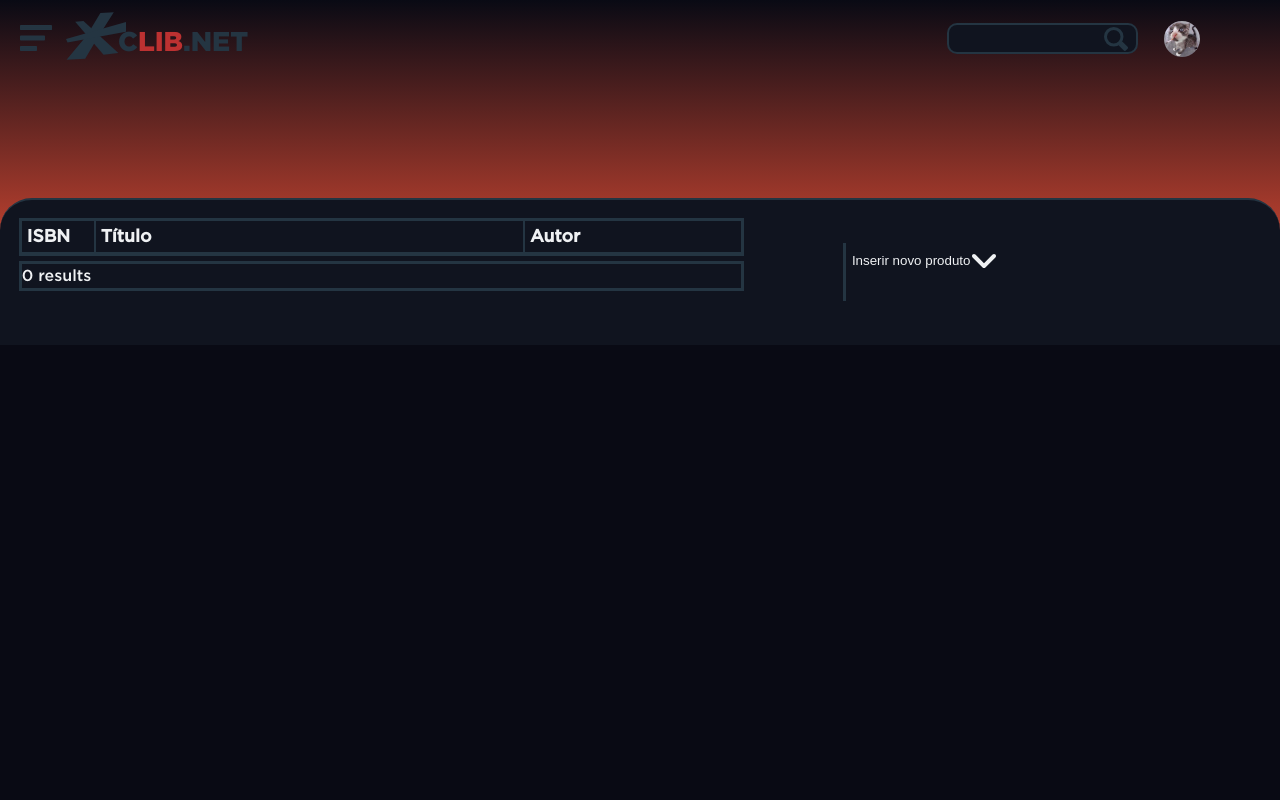
After one commit to gxov/projTcc, a PHP site: page /PHP/2/index.php in a window 1280 px wide. The commit adds this page. Run offline with PHP 8.4, Linux system fonts and the light colour scheme; data that the repository does not hold is empty.

Commit message:
FIX ultimo commit
pasta errada

```diff
--- a/Web/CSS/style.css
+++ b/Web/CSS/style.css
@@ -136,3 +136,65 @@ body {
 }
 
 /* Tags END */
+
+
+.containerComplement{
+    display: flex;
+    margin-bottom: 5px;
+    border-bottom: 2px solid #243542;
+    font-weight: 700;
+    border: 3px solid var(--bgTerciaria);
+}
+
+.livroRow{
+    display: grid;
+    width: 100%;
+    grid-template-columns: 10% 60% 20%;
+    background-color: var(--bgSecundaria);
+    font-size: 1.1rem;
+    border-bottom: 1px solid var(--bgTerciaria);
+}
+
+.livroRow:hover{
+    background-color: var(--bgHover);
+    transition: 0.2s;
+}
+
+.livrosSection{
+    border: 3px solid var(--bgTerciaria);
+}
+
+.livroCodMin{
+    padding: 2px 5px;
+}
+
+.livroAutorMin{
+    padding: 2px 5px;
+}
+
+.livroTituloMin{
+    border-left: 2px solid var(--bgTerciaria);
+    border-right: 2px solid var(--bgTerciaria);
+    padding: 2px 5px;
+}
+
+.containerControle{
+    margin: 2% 0 2% 8%;
+    border-left: 3px solid var(--bgTerciaria);
+}
+
+.svgAccordeon{
+    height: 32px;
+    fill: var(--font);
+}
+
+.accordeonTrigger{
+    background-color: transparent;
+    border: 0;
+    color: var(--font);
+}
+
+.accordeonDesc{
+    transition: 0.4s;
+    background-color: var(--bgTerciaria);
+}
--- a/Web/CSS/styleComponentes.css
+++ b/Web/CSS/styleComponentes.css
@@ -2,7 +2,7 @@
 
 .conteudo {
     background-color: var(--bgPrimaria);
-    color: white;
+    color: var(--font);
     max-width: 100%;
 }
 
--- a/Web/CSS/styleRecursos.css
+++ b/Web/CSS/styleRecursos.css
@@ -9,6 +9,8 @@
     --bgTerciaria: #243542;
     --bgLogin: #1d2230;
     --bgInput: #4d4948;
+    --bgHover: #1c2635;
+    --font: #eff1f3;
 
 
     /* --corPrimaria: #3fa0a4;
--- a/Web/JS/interface.js
+++ b/Web/JS/interface.js
@@ -76,3 +76,20 @@ function mudarTema(tipo) {
             break;
     }
 }
+
+
+var acc = document.getElementsByClassName("accordeonTrigger");
+var i;
+
+for (i = 0; i < acc.length; i++) {
+    acc[i].addEventListener("click", function () {
+        var panel = this.nextElementSibling;
+        if (panel.style.height === "100%") {
+            panel.style.height = "0%";
+            panel.style.opacity = "0";
+        } else {
+            panel.style.height = "100%";
+            panel.style.opacity = "1";
+        }
+    });
+}
--- /dev/null
+++ b/Web/PHP/2/connect.php
@@ -0,0 +1,26 @@
+<?php $sv = "localhost";
+$us = "root";
+$psw = "";
+$db = "db_0426";
+
+// Create connection
+$conn = new mysqli($sv, $us, $psw, $db);
+
+// Check connection
+if ($conn->connect_error) {
+  die("Connection failed: " . $conn->connect_error);
+}
+
+$sql = "SELECT isbn, titulo, autor FROM tb_livros";
+$result = $conn->query($sql);
+
+if ($result->num_rows > 0) {
+  // output data of each row
+  while($row = $result->fetch_assoc()) {
+    echo "<div class='livroRow'><div class='livroCodMin'> " . $row["isbn"]. " </div><div class='livroTituloMin'> " . $row["titulo"]. " </div><div class='livroAutorMin'> " . $row["autor"]. "</div></div>";
+  }
+} else {
+  echo "0 results";
+}
+$conn->close();
+?>
--- /dev/null
+++ b/Web/PHP/2/index.php
@@ -0,0 +1,166 @@
+<!DOCTYPE html>
+<html lang="en">
+
+<head>
+    <meta charset="UTF-8">
+    <meta name="viewport" content="width=device-width, initial-scale=1.0">
+    <title>Document</title>
+    <link href="../../CSS/styleRecursos.css" rel="stylesheet">
+    <link href="../../CSS/styleComponentes.css" rel="stylesheet">
+    <link href="../../CSS/style.css" rel="stylesheet">
+</head>
+
+<body>
+
+    <body class="conteudo">
+        <!-- side nav -->
+        <div class="sideNavTransition sideNav contFluid sideNavHide flex sideNavShow" id="sideNav"
+            style="opacity: 1; width: 0;">
+            <div class="sideNavClose">
+                <span onclick="closeNav()">
+                    <svg data-v-4c681a64="" data-v-a31e942f="" xmlns="http://www.w3.org/2000/svg" width="24" height="24"
+                        fill="none" viewBox="0 0 24 24" class="svgSideNavClose">
+                        <path stroke="currentColor" stroke-linecap="round" stroke-linejoin="round" stroke-width="2"
+                            d="M18 6 6 18M6 6l12 12"></path>
+                    </svg>
+                </span>
+            </div>
+            <div class="contSection">
+
+            </div>
+        </div>
+        <div class="contFluid mainContent overflowHide" id="main">
+
+            <!-- cabeçalho -->
+            <div class="contFluid mainNav" id="mainNav">
+                <div class="mainNavBackground" id="mainNavBg">
+                    <div class="contSection alignCenter">
+                        <div class="size2 flex">
+                            <div class="sideNavBtn">
+                                <span onclick="openNav()">
+                                    <img class="svgMenu" src="../../SRC/svg/menu.svg" />
+                                </span>
+                            </div>
+                            <div class="logoSection flex">
+                                <svg class="logoSvgSection" width="60px" height="50px" viewBox="0 0 76.636292 60.752193"
+                                    version="1.1" id="svg1" xmlns:inkscape="http://www.inkscape.org/namespaces/inkscape"
+                                    xmlns:sodipodi="http://sodipodi.sourceforge.net/DTD/sodipodi-0.dtd"
+                                    xmlns="http://www.w3.org/2000/svg" xmlns:svg="http://www.w3.org/2000/svg">
+                                    <g inkscape:label="Camada 1" inkscape:groupmode="layer" id="layer1"
+                                        transform="translate(-94.289385,-66.425482)">
+                                        <path class="logoSvgFill"
+                                            style="fill-opacity:1;stroke:none;stroke-width:0.264583;stroke-opacity:1"
+                                            d="m 94.968459,127.17767 23.789281,-1.40688 15.94901,-26.855332 20.63397,-32.48998 -17.14227,1.023193 -17.11057,28.456837 z"
+                                            id="path1" sodipodi:nodetypes="ccccccc" inkscape:export-filename="logo.svg"
+                                            inkscape:export-xdpi="96" inkscape:export-ydpi="96" />
+                                        <path class="logoSvgFill"
+                                            style="fill-opacity:1;stroke:none;stroke-width:0.280543;stroke-opacity:1"
+                                            d="m 142.23352,120.88683 -36.22808,-42.417426 10.58765,-0.821741 44.61507,40.936227 z"
+                                            id="path2" sodipodi:nodetypes="ccccc" inkscape:export-filename="logo.svg"
+                                            inkscape:export-xdpi="96" inkscape:export-ydpi="96" />
+                                        <path class="logoSvgFill"
+                                            style="fill-opacity:1;stroke:none;stroke-width:0.264583;stroke-opacity:1"
+                                            d="m 94.289386,100.72461 1.944145,4.44175 83.005599,-15.459091 -4.16782,-12.015026 z"
+                                            id="path3" sodipodi:nodetypes="ccccc" />
+                                    </g>
+                                </svg>
+                                <div class="logoText">
+                                    C<span class="logoTextHighlight">LIB</span>.NET
+                                </div>
+                            </div>
+                        </div>
+                        <div class="size9 flex justifyContEnd">
+                            <div class="searchBarOut">
+                                <input type="text" class="searchBarIn">
+                                <a href="#" class="flex" style="position: absolute;">
+                                    <img src="../../SRC/svg/search.svg" class="svgSearch" alt="lupa de pesquisa">
+                                </a>
+                            </div>
+                        </div>
+                        <div class="size1 grid">
+                            <div class="acessoUser">
+                                <a onlclick="openUserNav()">
+                                    <img class="acessoUserFoto" src="../../SRC/fotos/fotoPerfil.jpg">
+                                </a>
+                            </div>
+                            <div class="userMenuDiv">
+                                <!-- <div class="userMenuCont">
+                                <div class="userMenuItem">
+                                    <span onclick="mudarTema('Azul')">
+                                        tema1
+                                    </span>
+                                </div>
+                                <div class="userMenuItem">
+                                    <span onclick="mudarTema('Laranja')">
+                                        tema2
+                                    </span>
+                                </div>
+                                <div class="userMenuItem">
+                                    teste
+                                </div>
+                            </div> -->
+                            </div>
+                        </div>
+                    </div>
+                </div>
+            </div>
+            <div class="contBackground overflowHide">
+            </div>
+            <!-- conteúdo -->
+            <div class="contFluid" style="margin-top: -8%;">
+                <div class="contMainBorder contSection">
+                    <div class="size7">
+                        <div class="containerComplement">
+                            <div class="livroRow">
+                                <div class="livroCodMin">
+                                    ISBN
+                                </div>
+                                <div class="livroTituloMin">
+                                    Título
+                                </div>
+                                <div class="livroAutorMin">
+                                    Autor
+                                </div>
+                            </div>
+                        </div>
+                        <div class="livrosSection">
+                            <?php
+                            include ("connect.php");
+                            ?>
+                        </div>
+                    </div>
+                    <div class="size4 containerControle">
+                        <div class="accordeonItem flexColumn">
+                            <button class="accordeonTrigger flex">
+                                <div class="accordeonTitle flex alignCenter">
+                                    <div class="accordeonText">
+                                        Inserir novo produto
+                                    </div>
+                                    <div class="svgAccordeon flex">
+                                        <svg xmlns="http://www.w3.org/2000/svg" viewBox="0 0 448 512">
+                                            <path class="svgAccordeon"
+                                                d="M201.4 374.6c12.5 12.5 32.8 12.5 45.3 0l160-160c12.5-12.5 12.5-32.8 0-45.3s-32.8-12.5-45.3 0L224 306.7 86.6 169.4c-12.5-12.5-32.8-12.5-45.3 0s-12.5 32.8 0 45.3l160 160z" />
+                                        </svg>
+                                    </div>
+                                </div>
+                            </button>
+                            <div class="accordeonDesc flex overflowHide" style="height: 0%; opacity: 0;">
+                                <div class="grid">
+                                    teste
+                                </div>
+                            </div>
+                        </div>
+                    </div>
+                </div>
+            </div>
+
+            <!-- rodapé
+        <div class="contSection">
+            rodapé
+        </div> -->
+        </div>
+        <script src="../../JS/interface.js"></script>
+        <script src="../../JS/style.js"></script>
+    </body>
+
+</html>
--- a/Web/PHP/index.html
+++ b/Web/PHP/index.html
@@ -4,7 +4,7 @@
 <head>
     <meta charset="UTF-8">
     <meta name="viewport" content="width=device-width, initial-scale=1.0">
-    <title>Document</title>
+    <title>Home</title>
     <link href="../CSS/styleRecursos.css" rel="stylesheet">
     <link href="../CSS/styleComponentes.css" rel="stylesheet">
     <link href="../CSS/style.css" rel="stylesheet">
```
Also changed, not shown: Web/SRC/svg/logo.png.
